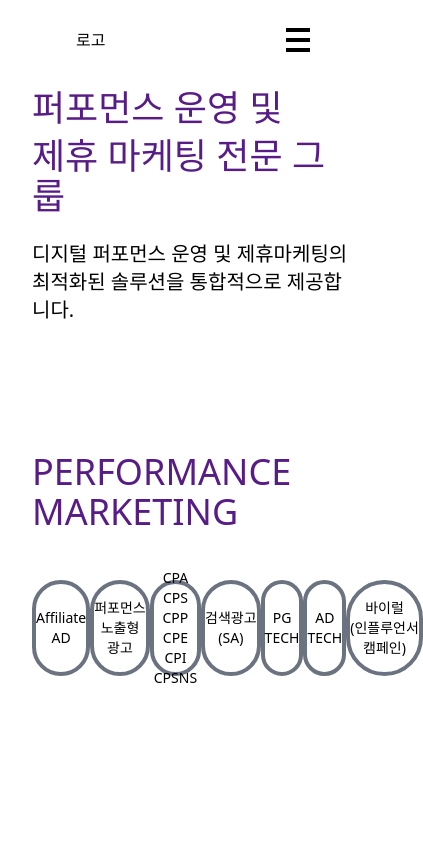
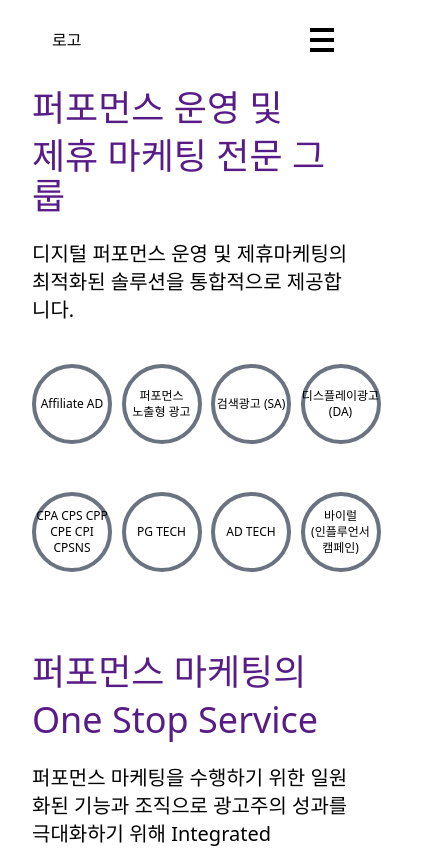
Before and after one commit to gksehfapd/hsadtech, a Next.js app: page /aboutus in a window 390 px wide. Shown: the top 848 px of the page, 423 px wide, since content can reach past the window. Built offline with nearby package versions, Linux system fonts and the light colour scheme.

Commit message:
feat: about us 반응형

```diff
--- a/components/aboutusItem.tsx
+++ b/components/aboutusItem.tsx
@@ -4,7 +4,7 @@ interface AboutUsItemProps {
 
 const AboutUsItem = ({ text }: AboutUsItemProps) => {
 	return (
-		<span className="w-24 h-24 text-sm border-gray-500 border-4 flex justify-center items-center rounded-full break-keep">
+		<span className="w-24 h-24 text-sm max-md:w-20 max-md:h-20 max-md:text-xs border-gray-500 border-4 flex justify-center items-center rounded-full break-keep">
 			{text}
 		</span>
 	)
--- a/components/layout.tsx
+++ b/components/layout.tsx
@@ -26,7 +26,7 @@ export default function Layout({ children, className = '' }: LayoutProps) {
 		<div className="min-h-screen relative">
 			<nav
 				className={cls(
-					'flex w-full items-center fixed top-0 text-base px-16 py-3 text-black box-border z-99 bg-white',
+					'flex w-full items-center fixed top-0 text-base px-16 max-md:px-10 py-3 text-black box-border z-99 bg-white',
 					scroll ? 'border-b-2' : ''
 				)}
 			>
--- a/pages/aboutus.tsx
+++ b/pages/aboutus.tsx
@@ -4,7 +4,7 @@ import Layout from '@/components/layout'
 const AboutUs = () => {
 	return (
 		<Layout className="p-8">
-			<div className="flex flex-col pb-32">
+			<div className="flex flex-col pb-32 max-md:pb-10">
 				<span className="text-4xl text-purple-900 pb-2">퍼포먼스 운영 및</span>
 				<span className="text-4xl text-purple-900 pb-6">제휴 마케팅 전문 그룹</span>
 				<div className="flex flex-col text-xl">
@@ -14,17 +14,15 @@ const AboutUs = () => {
 					</span>
 				</div>
 			</div>
-			<div className="flex flex-col items-center pb-48">
-				<span className="text-4xl text-purple-900 mb-12">PERFORMANCE MARKETING</span>
-				<div className="flex w-full justify-around text-center">
+			<div className="flex w-full justify-around text-center max-md:grid max-md:grid-cols-4 max-md:gap-y-12 max-md:gap-x-8 pb-20">
 				<AboutUsItem text="Affiliate AD" />
 				<AboutUsItem text="퍼포먼스 노출형 광고" />
+				<AboutUsItem text="검색광고 (SA)" />
+				<AboutUsItem text="디스플레이광고 (DA)" />
 				<AboutUsItem text="CPA CPS CPP CPE CPI CPSNS" />
-					<AboutUsItem text="검색광고 (SA)" />
 				<AboutUsItem text="PG TECH" />
 				<AboutUsItem text="AD TECH" />
 				<AboutUsItem text="바이럴 (인플루언서 캠페인)" />
-				</div>
 			</div>
 			<div className="flex flex-col pb-32">
 				<span className="text-4xl text-purple-900 pb-2">퍼포먼스 마케팅의</span>
--- a/pages/index.tsx
+++ b/pages/index.tsx
@@ -19,7 +19,8 @@ export default function Home() {
 						</span>
 					</div>
 				</div>
-				<div className="w-1/2 max-md:w-full p-6 justify-center items-center flex text-lg">
+
+				<div className="w-1/2 max-md:w-full p-6 justify-center items-center flex text-lg max-md:text-base">
 					<ul className="flex flex-col w-full">
 						<HomeItem text="㈜HSADTECH_ADRPMALL" splitItem="회사명" />
 						<HomeItem text="광고업 및 중소기업" splitItem="업종및기업구분" />
```
Lines whose indentation alone changed are shown as unchanged.
